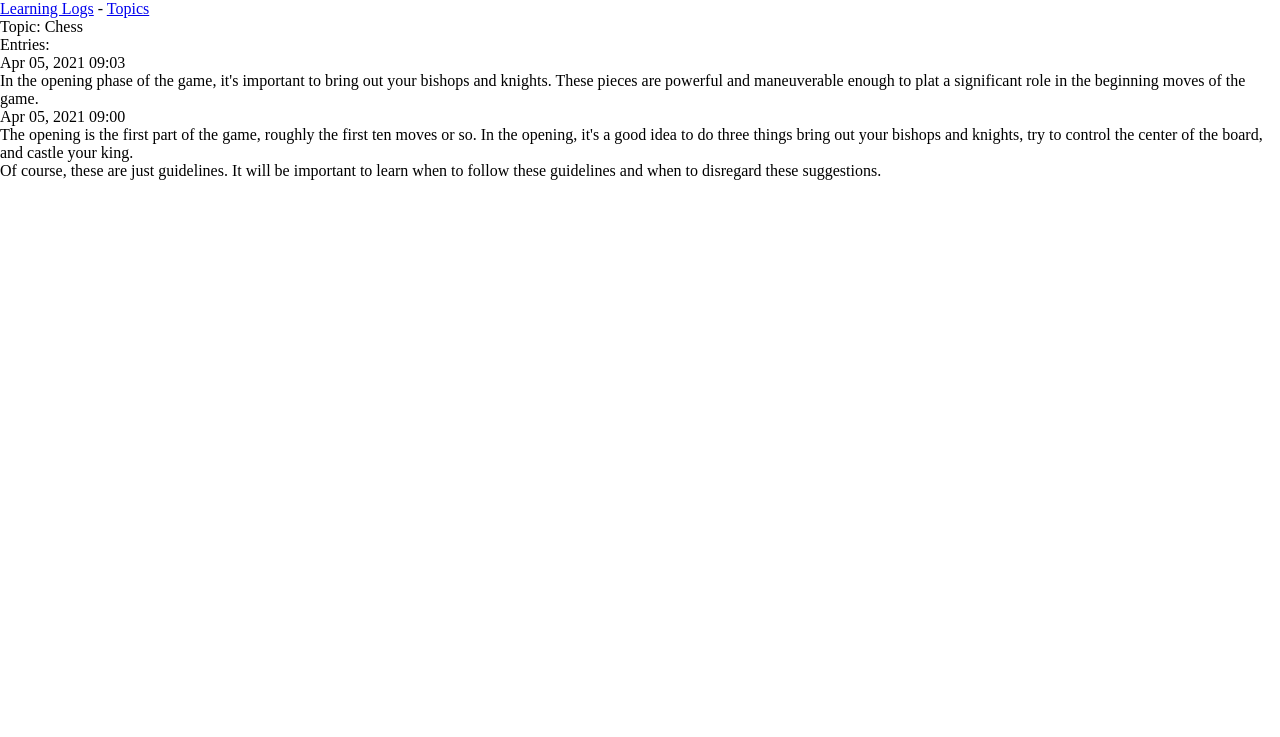
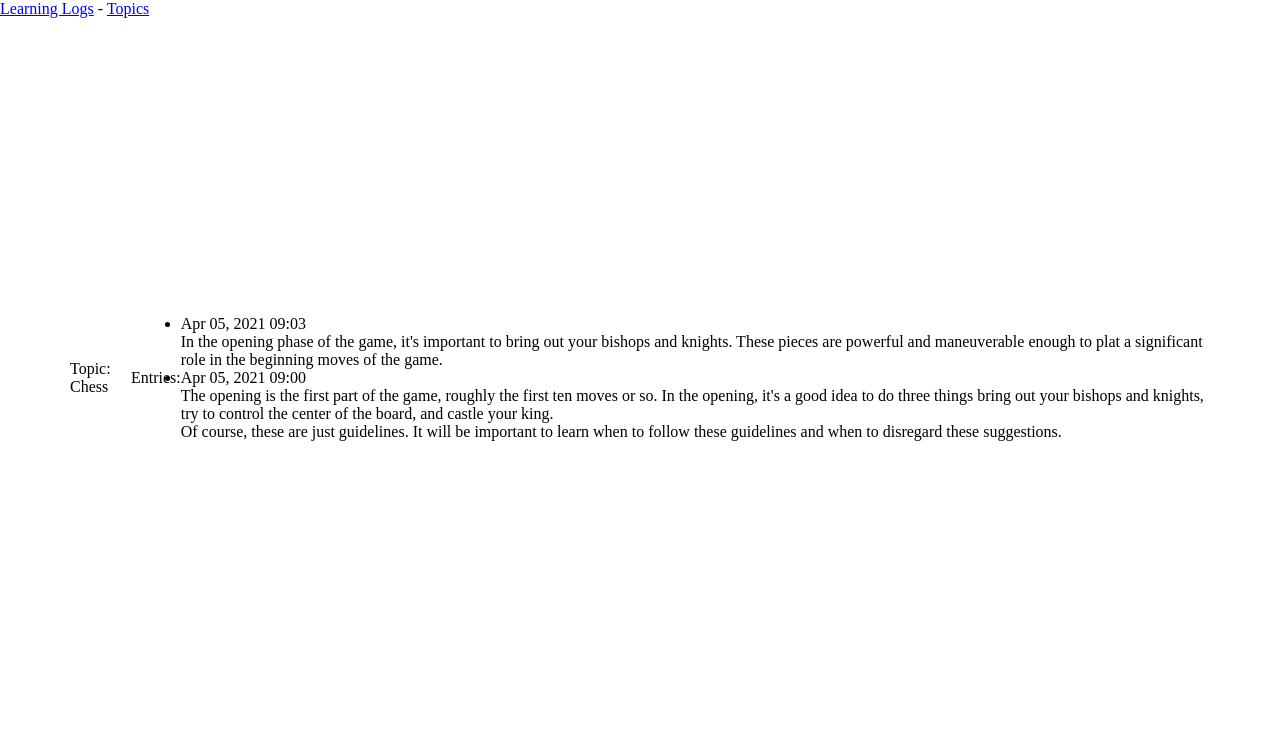
Before and after one commit to 0mppula/Python_Web_Applications, a Django app: page /topics/1/ in a window 1280 px wide. Shown: the top 737 px of the page. Run offline with Django 3.2, Linux system fonts and the light colour scheme; data comes from the database, SQL or seed files in the repository.

Commit message:
Added css styles

```diff
--- a/learning_log/learning_log/settings.py
+++ b/learning_log/learning_log/settings.py
@@ -122,5 +122,5 @@ USE_TZ = True
 
 STATIC_URL = '/static/'
 STATICFILES_DIRS = [
-    os.path.join(BASE_DIR, 'static')
+    os.path.join('learning_log/learning_logs/templates/static')
 ]
--- a/learning_log/learning_logs/static/css/styles.css
+++ b/learning_log/learning_logs/static/css/styles.css
@@ -3,3 +3,12 @@
     padding: 0;
     box-sizing: border-box;
 }
+
+.container {
+    width: min(1140px, 100%);
+    height: 90vh;
+    margin: 0 auto;
+    display: flex;
+    justify-content: center;
+    align-items: center;
+}
--- a/learning_log/learning_logs/templates/base.html
+++ b/learning_log/learning_logs/templates/base.html
@@ -7,7 +7,7 @@
     <meta name="viewport" content="width=device-width, initial-scale=1.0">
     <!-- CSS -->
     <link rel="stylesheet" href="{% static './css/styles.css' %}">
-    <title>Pollster {% block title %}{% endblock %}</title>
+    <title>Learning Log {% block title %}{% endblock %}</title>
 </head>
 <body>
     <p>
@@ -16,7 +16,9 @@
         <a href="{% url 'learning_logs:topics' %}">Topics</a>
     </p>
 
-    {% block content %}{% endblock content %}
+    <div class="container">
+        {% block content %}{% endblock content %}
+    </div>
 
 </body>
 </html>
```
Also changed, not shown: pizzeria/static/css/styles.css (+10 -5 lines).
